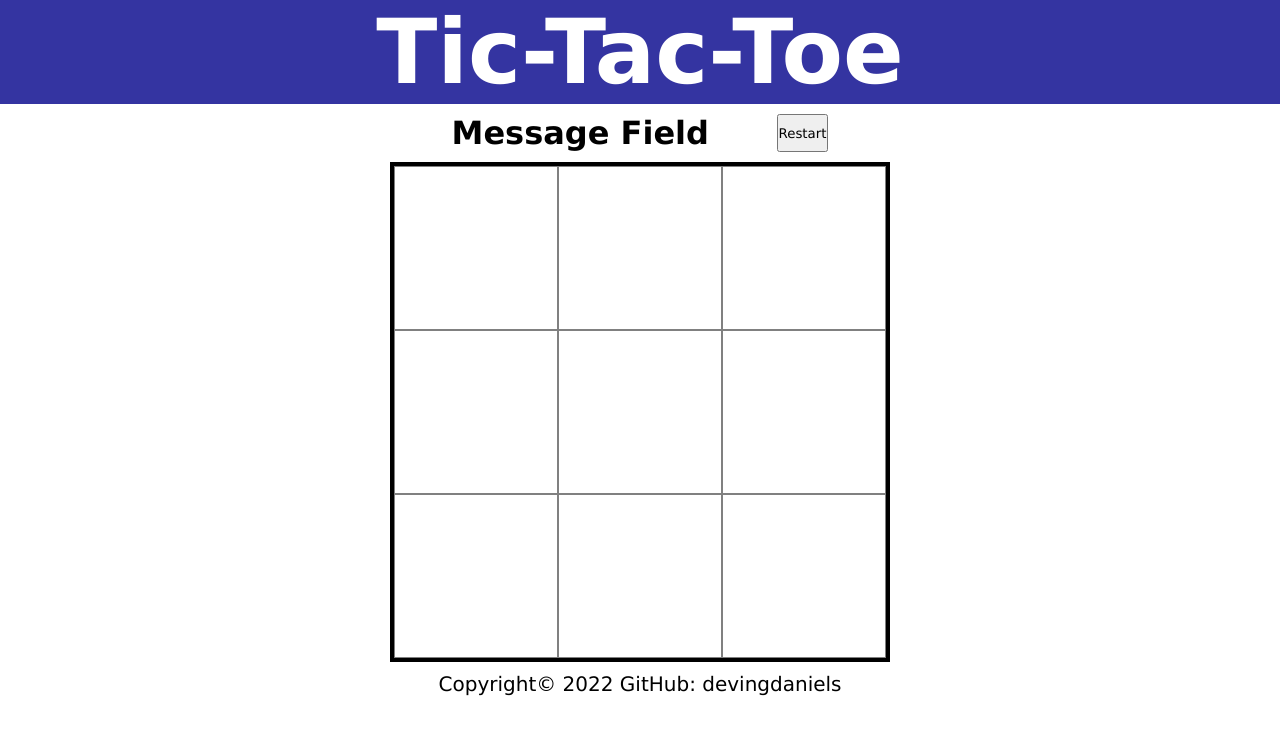
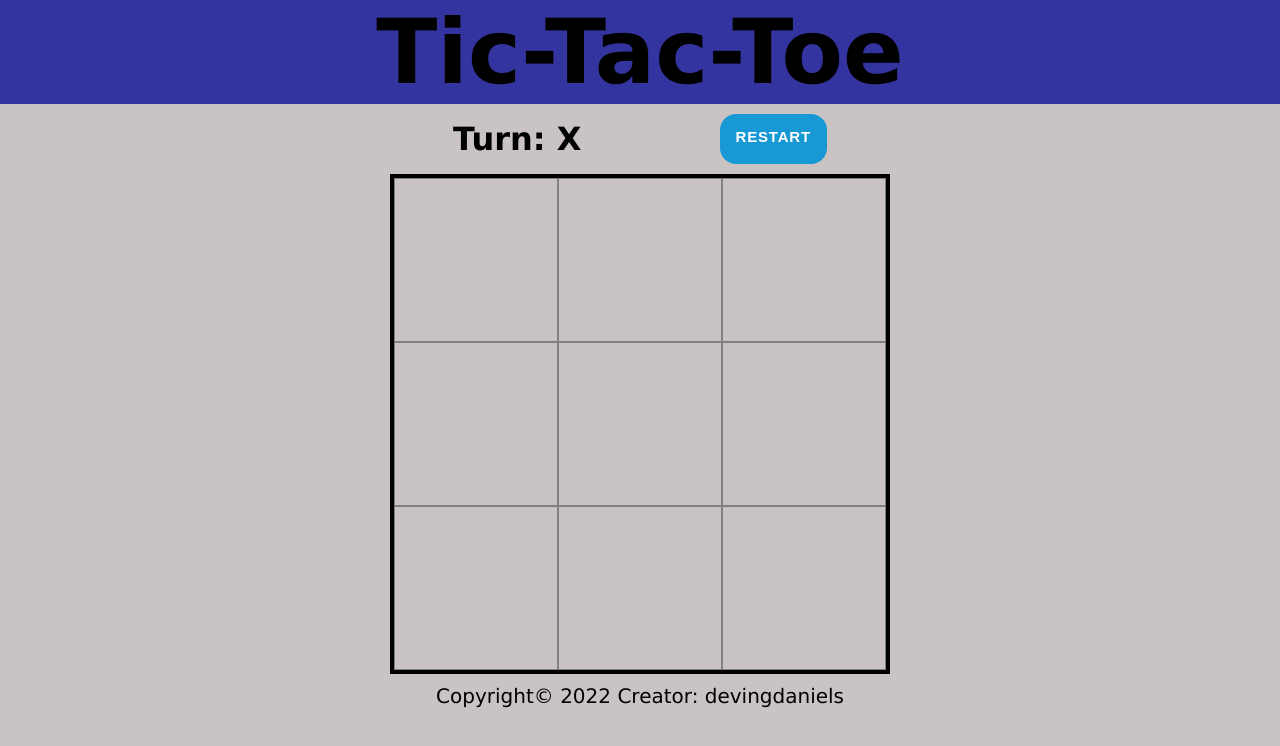
Before and after one commit to devingdaniels/tic_tac_toe, a plain HTML site: page index.html in a window 1280 px wide. Drawn offline with Linux system fonts and the light colour scheme.

Commit message:
Added UI display turn functionality

```diff
--- a/index.html
+++ b/index.html
@@ -6,6 +6,7 @@
     <meta name="viewport" content="width=device-width, initial-scale=1.0">
     <script src="script.js" defer></script>
     <link rel="stylesheet" href="style.css">
+    <link rel="icon" href="Images/favicon-16x16.png" type="image/x-icon">
     <title>Tic-Tac-Toe</title>
 </head>
 
@@ -13,37 +14,29 @@
     <header class="header">
         <h1>Tic-Tac-Toe</h1>
     </header>
-    <main>
+    <main id="main">
         <div class="mainWrapper">
             <div id="gameSettings">
-                <!-- <div class="flex-item">
-                    <label for="twoPlayerMode">1 v 1</label>
-                    <input type="radio" name="currentMode" id="twoPlayerMode">
-                </div> -->
-                <h1 id="messageField">Message Field</h1>
+                <h1 id="messageField"></h1>
                 <button type="button" id="restartGame">Restart</button>
-                <!-- <div class="flex-item">
-                    <label for="onePlayerMode">YOU vs AI</label>
-                    <input type="radio" name="currentMode" id="onePlayerMode">
-                </div> -->
             </div>
             <div id="gameBoardContainer"></div>
         </div>
-        <div id="resultContainer" action="#" method="post">
-            <div class="resultContainerWrapper">
-            <h1 id="displayGameResult">Winner</h1>
+    </main>
+    <div id="resultContainer" action="#" method="post">
+        <div class="resultContainerWrapper">
+            <h1 id="displayGameResult"></h1>
             <button type="button" id="restartGamePopUp">Restart</button>
         </div>
-        </div>
+    </div>
 
-    </main>
     <footer class="footer">
         <p>
             Copyright©
             <script>
                 document.write(new Date().getFullYear())
             </script>
-           GitHub:
+           Creator:
             <a href="https://github.com/devingdaniels" target="_blank" class="gitLink">
                 devingdaniels
                 </a>
--- a/script.js
+++ b/script.js
@@ -76,20 +76,18 @@ const displayController = (()=>{
     }
     return
    }
-
-
-
-
 return {renderBoard, updateBoard}
 })();
 
 // TIC-TAC-TOE GAME LOGIC MODULE
 const TicTacToeModule = (() => {
+    const main = document.getElementById('main')
     // Element that pops up on win/draw
     const resultContainer = document.getElementById('resultContainer')
     // H1 inside the popup that displays the game status
     const displayGameResult = document.getElementById('displayGameResult')
-
+    //Display the turn of current player
+    const messageField = document.getElementById('messageField')
     // render the board
     displayController.renderBoard()
     // create two player objects
@@ -97,6 +95,16 @@ const TicTacToeModule = (() => {
     const playerTwo = Player("O")
     // tracks current round for 'X' / "O"
     let round = 2
+
+    const getCurrentPlayer = () => {
+        return round % 2 === 0 ? playerOne.getSign() : playerTwo.getSign()
+       }
+
+   const updateCurrentPlayerMessage = () => {
+    messageField.textContent = `Turn: ${getCurrentPlayer()}`
+   }
+
+   updateCurrentPlayerMessage()
 
    const playRound = e => {
     // get and save the index of the target index
@@ -114,7 +122,7 @@ const TicTacToeModule = (() => {
 
         // check for win
         if (checkWin()){
-            displayGameResult.textContent = `${getCurrentPlayer()} is the winner`
+            displayGameResult.textContent = `${getCurrentPlayer()} Wins`
             showGameResultContainer()
         }
         // check for draw
@@ -122,8 +130,12 @@ const TicTacToeModule = (() => {
             displayGameResult.textContent = "Draw"
             showGameResultContainer()
         }
-        // increment the round
-        round++
+        if (!checkWin() && !checkDraw()){
+            // increment the round
+            round++
+            // update the current player UI
+            updateCurrentPlayerMessage()
+        }
     }
    }
 
@@ -184,24 +196,21 @@ const TicTacToeModule = (() => {
      // reset the array
      GameBoardModule.resetGameBoard()
      displayController.renderBoard()
-     // render a new board
-     // reset the round number
      round = 2
+     messageField.textContent = "Turn: X"
    }
 
    const showGameResultContainer = ()=> {
     resultContainer.style.display = "block"
+    main.style.pointerEvents = "none"
    }
 
    const hideGameResultContainer = ()=> {
     resultContainer.style.display = "none"
+    main.style.pointerEvents = "all"
     }
 
-   const getCurrentPlayer = () => {
-    return round % 2 === 0 ? playerOne.getSign() : playerTwo.getSign()
-   }
-
    return {
-    getCurrentPlayer, playRound
+    getCurrentPlayer, playRound,updateCurrentPlayerMessage
    }
 })();
--- a/style.css
+++ b/style.css
@@ -5,11 +5,15 @@
     font-family: 'Lucida Sans', 'Lucida Sans Regular', 'Lucida Grande', 'Lucida Sans Unicode', Geneva, Verdana, sans-serif;
 }
 
+body{
+    background-color: rgb(201, 195, 195);
+}
+
 /* HEADER SECTION START */
 .header{
     text-align: center;
     background-color:  rgb(52, 52, 161);
-    color: white;
+    color: black;
 }
 
 header h1{
@@ -18,6 +22,7 @@ header h1{
 /* HEADER SECTION END */
 
 /* MAIN SECTION START*/
+
 .mainWrapper{
     display: flex;
     flex-direction: column;
@@ -25,7 +30,8 @@ header h1{
 }
 #gameSettings{
     display: flex;
-    justify-content: space-evenly;
+    align-items: center;
+    justify-content: space-around;
     width: 40%;
     margin: 10px 0px 10px 0px;
 
@@ -55,8 +61,8 @@ header h1{
     top: 50%;
     left: 50%;
     transform: translate(-50%, -50%);
-    height: 100px;
-    width: 300px;
+    height: 95px;
+    width: 175px;
     border: 1px solid;
     box-shadow: 2px 5px 12px rgb(80, 105, 228);
     background-color: aliceblue;
@@ -64,12 +70,51 @@ header h1{
 .resultContainerWrapper{
     display: flex;
     flex-direction: column;
+    align-items: center;
+    text-align: center;
+
 }
+
+#restartGamePopUp,
+#restartGame{
+      appearance: button;
+      background-color: #1899D6;
+      border: solid transparent;
+      border-radius: 16px;
+      border-width: 0 0 4px;
+      box-sizing: border-box;
+      color: #FFFFFF;
+      cursor: pointer;
+      display: inline-block;
+      font-family: din-round,sans-serif;
+      font-size: 15px;
+      font-weight: 700;
+      letter-spacing: .8px;
+      line-height: 20px;
+      margin: 0;
+      outline: none;
+      overflow: visible;
+      padding: 13px 16px;
+      text-align: center;
+      text-transform: uppercase;
+      touch-action: manipulation;
+      transform: translateZ(0);
+      transition: filter .2s;
+      user-select: none;
+      -webkit-user-select: none;
+      vertical-align: middle;
+      white-space: nowrap;
+    }
+
+    #restartGamePopUp{
+        width: 100px;
+    }
 
 /* MAIN SECTION END*/
 
 /* FOOTER STYLING START */
 .footer {
+    background-color: rgb(201, 195, 195);
     color: black;
     padding: 10px 0px 5px 0px;
     font-size: 20px;
```
Also changed, not shown: Images/android-chrome-192x192.png (added), Images/android-chrome-512x512.png (added), Images/apple-touch-icon.png (added), Images/favicon-16x16.png (added), Images/favicon-32x32.png (added).
